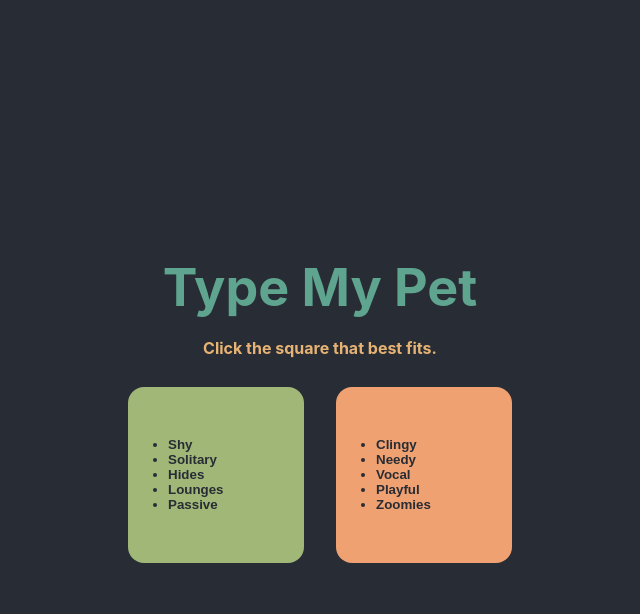
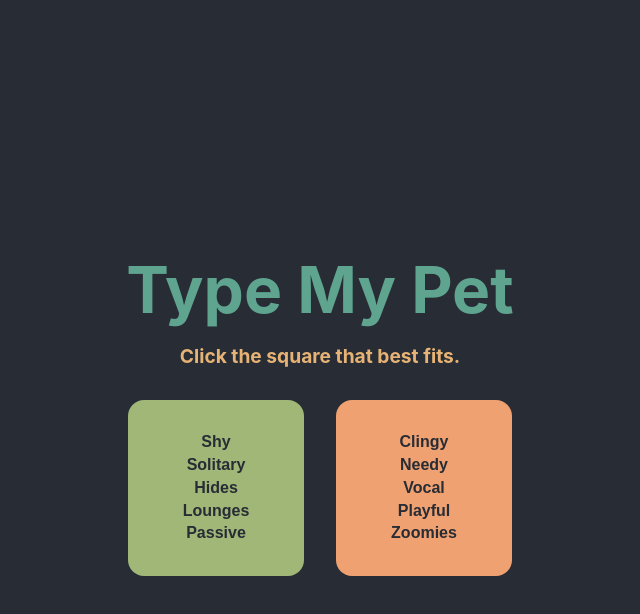
Before and after one commit to hayleyw7/type-my-pet, a React (Create React App) app: page / in a window 1280 px wide. Both pictures are taken after a click on the button "Begin". Shown: the top 614 px of the page, without its empty margins (320-960 px from the left). Built offline with nearby package versions, Linux system fonts and the light colour scheme.

Commit message:
Fix styling

```diff
--- a/src/components/App/App.css
+++ b/src/components/App/App.css
@@ -13,6 +13,8 @@
 
 h1 {
   color: #5EA48F;
+  font-size: 4rem;
+  margin-bottom: 2rem;
 }
 
 button {
--- a/src/components/App/App.js
+++ b/src/components/App/App.js
@@ -40,33 +40,49 @@ export class App extends Component {
     return (
       <div className="App">
 
-        <h1>Type My Pet</h1>
-
-        {!this.state.status
-          && <Begin begin={this.begin} />
+        {!this.state.status &&
+          <div>
+            <h1>Type My Pet</h1>
+            <Begin begin={this.begin} />
+          </div>
         }
 
-        {this.state.status === 'start'
-          && <Letter1 setLetter={this.setLetter} />
+        {this.state.status === 'start' &&
+          <div>
+            <h1>Type My Pet</h1>
+            <Letter1 setLetter={this.setLetter} />
+          </div>
         }
 
-        {this.state.typeArray.length === 1
-          && <Letter2 setLetter={this.setLetter} />
+        {this.state.typeArray.length === 1 &&
+          <div>
+            <h1>Type My Pet</h1>
+            <Letter2 setLetter={this.setLetter} />
+          </div>
         }
 
-        {this.state.typeArray.length === 2
-          && <Letter3 setLetter={this.setLetter} />
+        {this.state.typeArray.length === 2 &&
+          <div>
+            <h1>Type My Pet</h1>
+            <Letter3 setLetter={this.setLetter} />
+          </div>
         }
 
-        {this.state.typeArray.length === 3
-          && <Letter4 setLetter={this.setLetter} />
+        {this.state.typeArray.length === 3 &&
+          <div>
+            <h1>Type My Pet</h1>
+            <Letter4 setLetter={this.setLetter} />
+          </div>
         }
 
-        {this.state.typeArray.length === 4
-          && <Result
-            result={this.state.typeString}
-            restart={this.restart}
-          />
+        {this.state.typeArray.length === 4 &&
+          <div>
+            <h1>Your Pet's Type</h1>
+            <Result
+              result={this.state.typeString}
+              restart={this.restart}
+            />
+          </div>
         }
 
       </div>
--- a/src/components/Letter/Letter.css
+++ b/src/components/Letter/Letter.css
@@ -1,6 +1,6 @@
 .directions {
   margin-top: -1rem;
-  font-size: 1rem;
+  font-size: 1.2rem;
   color: #E6B375;
 }
 
@@ -12,12 +12,13 @@
 .answer-btn {
   color: #282c34;
   margin: 1rem;
-  padding: .75rem 1.75rem .75rem 0;
+  padding: 1rem;
   background: white;
   height: 11rem;
   width: 11rem;
-  text-align: left;
+  /* text-align: left; */
   border-radius: 1rem;
+  font-size: 1rem;
 }
 
 .btn-1 {
@@ -27,3 +28,7 @@
 .btn-2 {
   background-color: #F0A171;
 }
+
+p {
+  margin: .3rem;
+}
--- a/src/components/Letter/Letter1.js
+++ b/src/components/Letter/Letter1.js
@@ -19,26 +19,22 @@ class Letter1 extends Component {
             className='answer-btn btn-1 introvert-btn'
             onClick={e => this.props.setLetter('I')}
           >
-            <ul>
-              <li>Shy</li>
-              <li>Solitary</li>
-              <li>Hides</li>
-              <li>Lounges</li>
-              <li>Passive</li>
-            </ul>
+            <p>Shy</p>
+            <p>Solitary</p>
+            <p>Hides</p>
+            <p>Lounges</p>
+            <p>Passive</p>
           </button>
 
           <button
             className='answer-btn btn-2 extrovert-btn'
             onClick={e => this.props.setLetter('E')}
           >
-            <ul>
-              <li>Clingy</li>
-              <li>Needy</li>
-              <li>Vocal</li>
-              <li>Playful</li>
-              <li>Zoomies</li>
-            </ul>
+            <p>Clingy</p>
+            <p>Needy</p>
+            <p>Vocal</p>
+            <p>Playful</p>
+            <p>Zoomies</p>
           </button>
 
         </section>
--- a/src/components/Letter/Letter2.js
+++ b/src/components/Letter/Letter2.js
@@ -19,26 +19,22 @@ class Letter2 extends Component {
             className='answer-btn sensor-btn btn-2'
             onClick={e => this.props.setLetter('S')}
           >
-            <ul>
-              <li>Alert</li>
-              <li>Literal</li>
-              <li>Focused</li>
-              <li>Present</li>
-              <li>Details</li>
-            </ul>
+            <p>Alert</p>
+            <p>Literal</p>
+            <p>Focused</p>
+            <p>Present</p>
+            <p>Details</p>
           </button>
 
           <button
             className='answer-btn intuitor-btn btn-1'
             onClick={e => this.props.setLetter('N')}
           >
-            <ul>
-              <li>Daydreaming</li>
-              <li>Abstract</li>
-              <li>Big Picture</li>
-              <li>Creative</li>
-              <li>Problem-Solver</li>
-            </ul>
+            <p>Daydreaming</p>
+            <p>Abstract</p>
+            <p>Big Picture</p>
+            <p>Creative</p>
+            <p>Problem-Solver</p>
           </button>
 
         </section>
--- a/src/components/Letter/Letter3.js
+++ b/src/components/Letter/Letter3.js
@@ -19,26 +19,22 @@ class Letter3 extends Component {
             className='answer-btn feeler-btn btn-1'
             onClick={e => this.props.setLetter('F')}
           >
-            <ul>
-              <li>Moody</li>
-              <li>Sensitive</li>
-              <li>Warm</li>
-              <li>Empathetic</li>
-              <li>Compassionate</li>
-            </ul>
+            <p>Moody</p>
+            <p>Sensitive</p>
+            <p>Warm</p>
+            <p>Empathetic</p>
+            <p>Compassionate</p>
           </button>
 
           <button
             className='answer-btn thinker-btn btn-2'
             onClick={e => this.props.setLetter('T')}
           >
-            <ul>
-              <li>Stoic</li>
-              <li>Insensitive</li>
-              <li>Cold</li>
-              <li>Aloof</li>
-              <li>Indifferent</li>
-            </ul>
+            <p>Stoic</p>
+            <p>Insensitive</p>
+            <p>Cold</p>
+            <p>Aloof</p>
+            <p>Indifferent</p>
           </button>
 
         </section>
--- a/src/components/Letter/Letter4.js
+++ b/src/components/Letter/Letter4.js
@@ -19,26 +19,22 @@ class Letter4 extends Component {
             className='answer-btn perceiver-btn btn-2'
             onClick={e => this.props.setLetter('P')}
           >
-            <ul>
-              <li>Spontaneous</li>
-              <li>Messy</li>
-              <li>Inconsistent</li>
-              <li>Chaotic</li>
-              <li>Open-Minded</li>
-            </ul>
+            <p>Spontaneous</p>
+            <p>Messy</p>
+            <p>Inconsistent</p>
+            <p>Chaotic</p>
+            <p>Open-Minded</p>
           </button>
 
           <button
             className='answer-btn judger-btn btn-1'
             onClick={e => this.props.setLetter('J')}
           >
-            <ul>
-              <li>Particular</li>
-              <li>Clean</li>
-              <li>Consistent</li>
-              <li>Organized</li>
-              <li>Closed-Minded</li>
-            </ul>
+            <p>Particular</p>
+            <p>Clean</p>
+            <p>Consistent</p>
+            <p>Organized</p>
+            <p>Closed-Minded</p>
           </button>
 
         </section>
--- a/src/components/Result/Result.css
+++ b/src/components/Result/Result.css
@@ -0,0 +1,12 @@
+.restart-btn {
+  background-color: #E6B375;
+  margin-top: -4rem;
+  padding: .5rem 1.2rem .5rem 1.2rem;
+  font-size: 1rem;
+  border-radius: 2rem;
+}
+
+.result {
+  margin: -3rem 0 1rem 0;
+  font-size: 7rem;
+}
--- a/src/components/Result/Result.js
+++ b/src/components/Result/Result.js
@@ -1,4 +1,5 @@
 import React, { Component } from 'react';
+import './Result.css';
 
 class Result extends Component {
   constructor( {props} ) {
@@ -9,7 +10,8 @@ class Result extends Component {
   render() {
     return (
       <section className='results'>
-        <h2>{this.props.result}</h2>
+
+        <h2 className='result'>{this.props.result}</h2>
 
         <button
           className='restart-btn'
```
